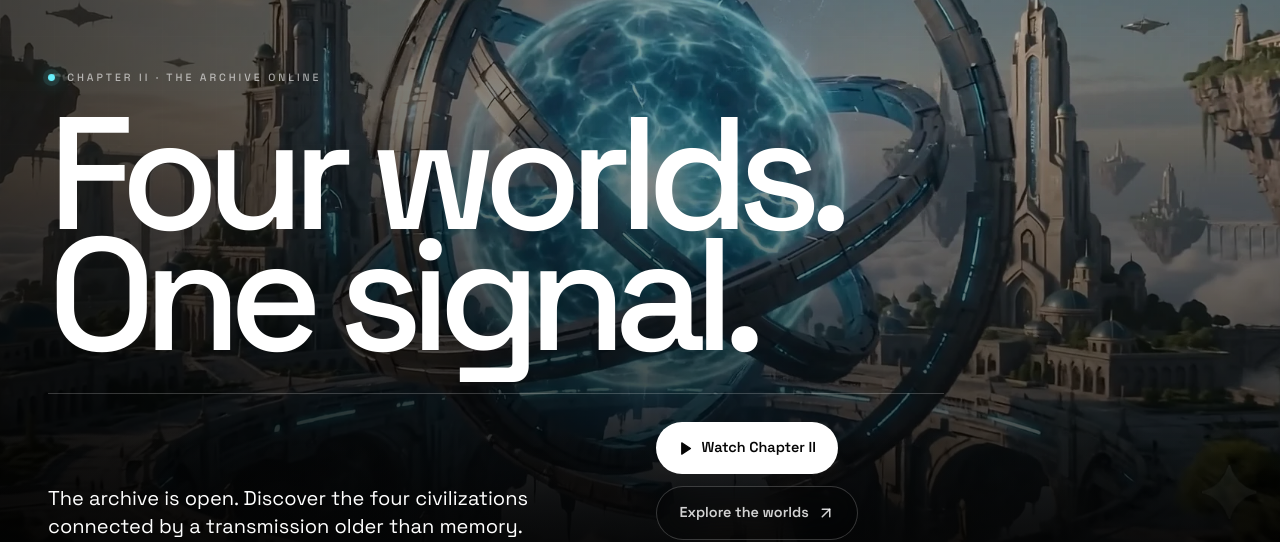
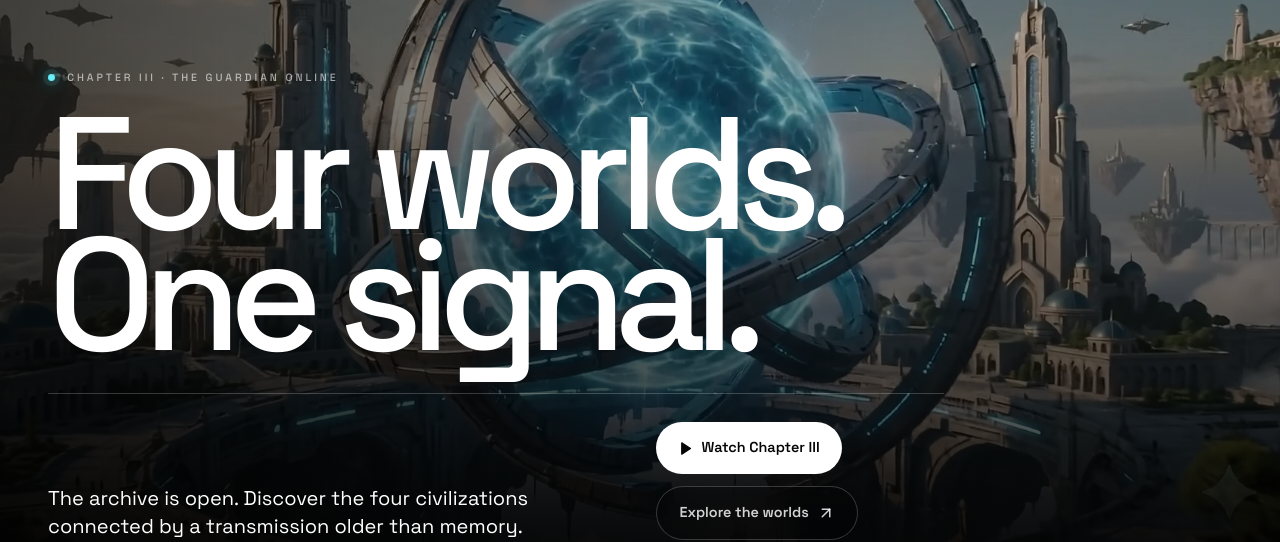
Before and after one commit to fesoriaxyz/fesoria-site, a Next.js app: page / in a window 1280 px wide. Shown: the part 180-722 px from the top of the page. Built offline with nearby package versions, Linux system fonts and the light colour scheme.

Commit message:
Update hero for Chapter III

```diff
--- a/components/Hero.tsx
+++ b/components/Hero.tsx
@@ -14,7 +14,7 @@ export default function Hero() {
       <div className="relative z-10 mx-auto w-full max-w-[92rem]">
         <div className="hero-kicker mb-7 flex items-center gap-3 text-[0.66rem] font-medium uppercase tracking-[0.28em] text-white/60">
           <span className="live-dot" />
-          Chapter II · The Archive online
+          Chapter III · The Guardian online
         </div>
 
         <h1 className="max-w-[1120px] text-[clamp(4.25rem,12.5vw,11rem)] font-medium leading-[0.76] tracking-[-0.078em]">
@@ -29,9 +29,9 @@ export default function Hero() {
           </p>
 
           <div className="flex flex-wrap gap-3">
-            <a href="#chapter-two" className="button-primary group flex items-center gap-2">
+            <a href="#chapter-three" className="button-primary group flex items-center gap-2">
               <Play size={15} fill="currentColor" />
-              Watch Chapter II
+              Watch Chapter III
             </a>
             <a href="#worlds" className="button-ghost flex items-center gap-2">
               Explore the worlds
```
